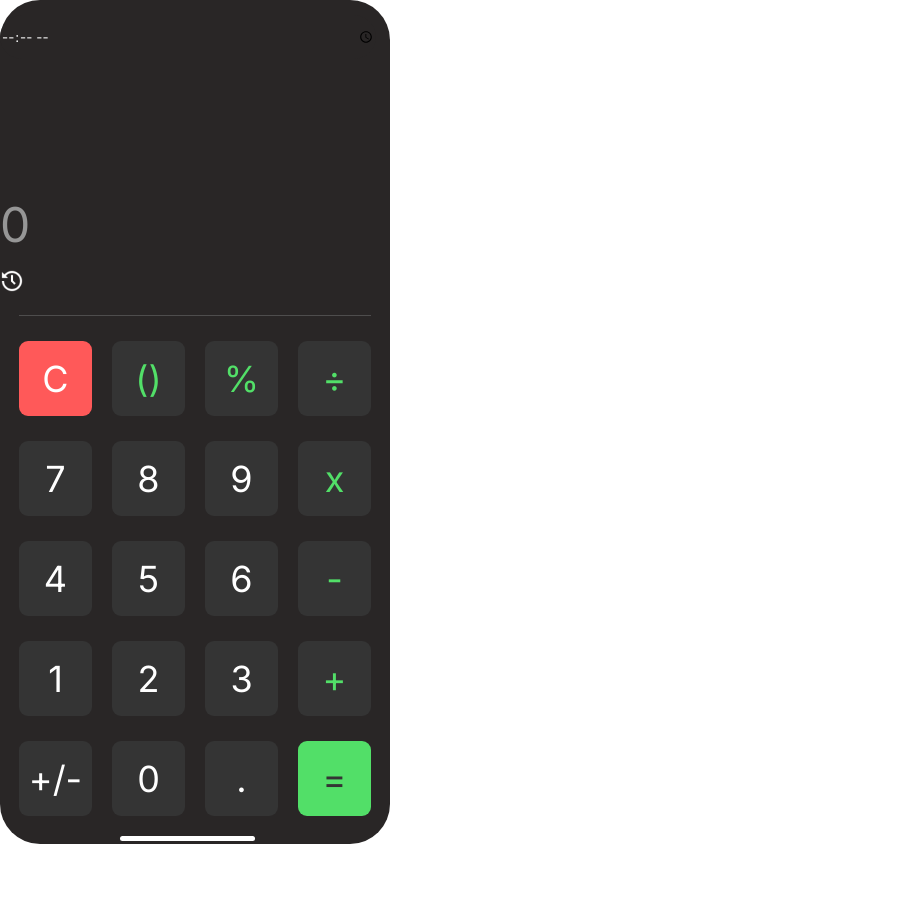
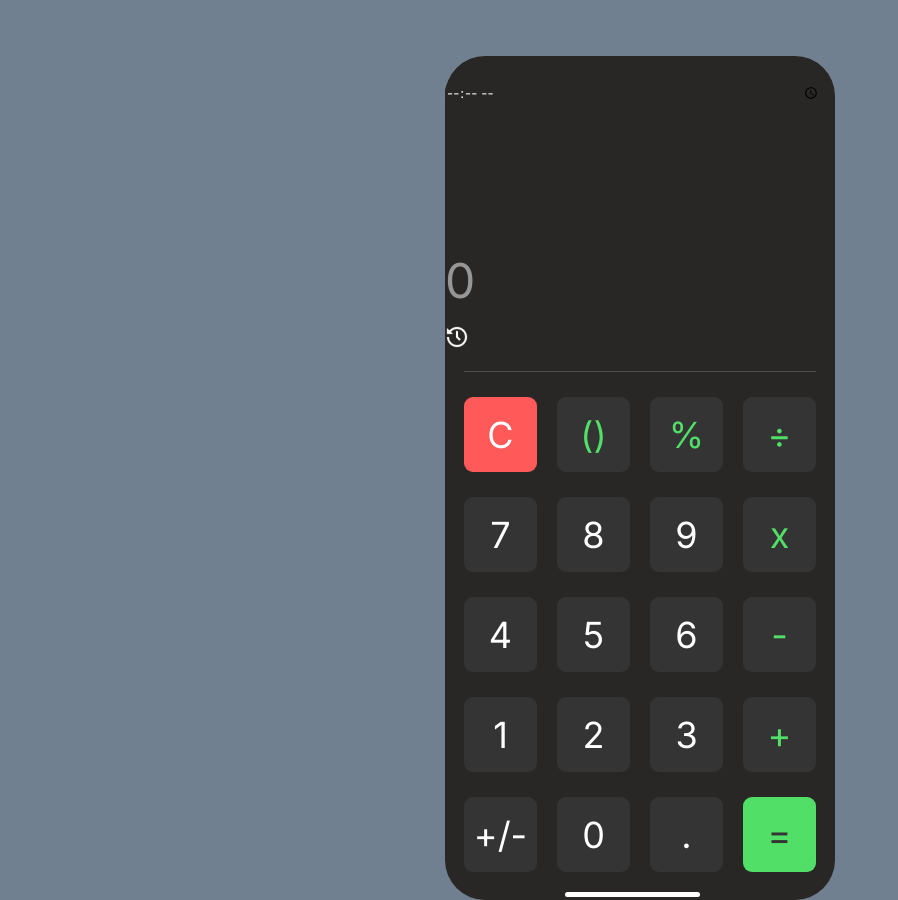
Before and after one commit to ValterRodrigoFerreira/htc-calculadora, a plain HTML site: page index.html in a window 1280 px wide. Shown: the whole page, without its empty margins (0-898 px from the left). Before the commit the page ends 844 px from the top, so only its background shows below. Drawn offline with Linux system fonts and the light colour scheme.

Commit message:
alterado a cor do Background, alinhado calculadora no centro

```diff
--- a/style.scss
+++ b/style.scss
@@ -1,4 +1,13 @@
 @import "./css/_reset.scss";
+
+body {
+  background-color: slategrey;
+}
+
+.container {
+  margin: 0 auto;
+  margin-top: calculator-rem(56);
+}
 
 .calculator {
   width: 390px;
```
Also changed, not shown: style.css, 1 other file.
